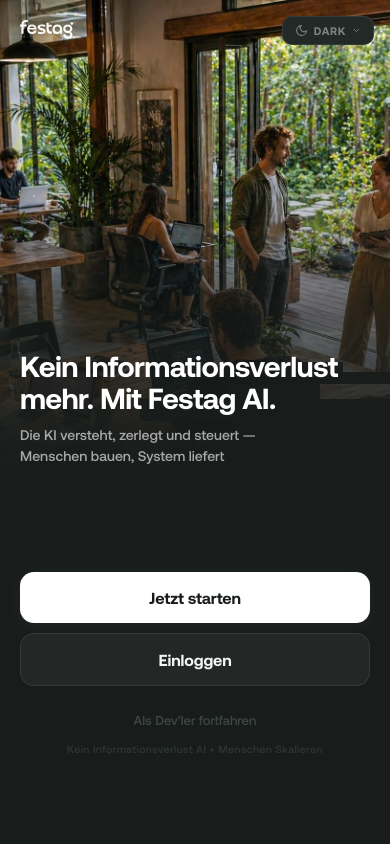
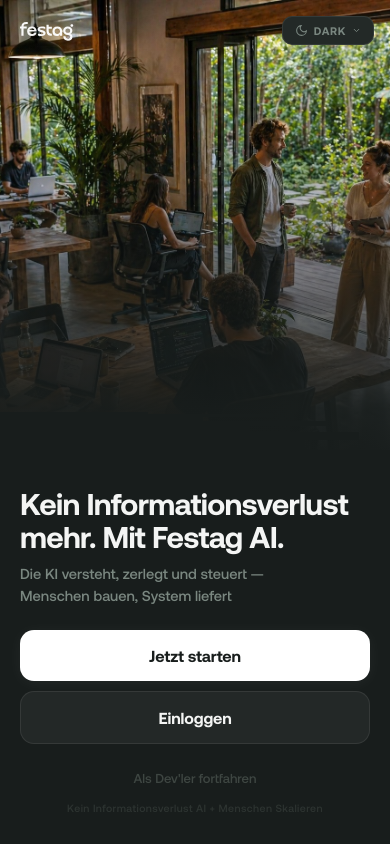
Before and after one commit to viastefan/festag-mvp, a Next.js app: page /login in a window 390 px wide. Built offline with nearby package versions, Linux system fonts and the light colour scheme.

Commit message:
fix(mobile): full-screen hero zentriert + vertical pixel-blocks (von unten nach oben), sidebar/mobile-bar theme-aware (dark mode), apphider auf mobile entfernt

```diff
--- a/app/login/page.tsx
+++ b/app/login/page.tsx
@@ -35,7 +35,7 @@ function getPanelBg(theme: string) {
   return '#F8F9F8'
 }
 
-// ── Mobile Pixel Signature: intentional staircase from bottom-right ──
+// ── Mobile Pixel Signature: vertical stack rising from bottom ──
 function PixelBlocksMobile() {
   const [bg, setBg] = useState(() => getPanelBg(
     typeof window !== 'undefined' ? localStorage.getItem('festag_theme') || 'dark' : 'dark'
@@ -50,24 +50,27 @@ function PixelBlocksMobile() {
     return () => window.removeEventListener('festag-theme', update)
   }, [])
 
-  // Deliberate staircase — Festag brand signature, rising from bottom-right
-  const blocks = [
-    { right: 0,     bottom: 0,       w: '56%', h: '9%'   },
-    { right: 0,     bottom: '9%',    w: '40%', h: '5%'   },
-    { right: 0,     bottom: '14%',   w: '64%', h: '4.5%' },
-    { right: '18%', bottom: '18.5%', w: '24%', h: '3%'   },
-    { right: 0,     bottom: '21.5%', w: '32%', h: '2.5%' },
-    { right: '12%', bottom: '24%',   w: '16%', h: '2%'   },
+  // Vertical staircase rising from bottom — full-width signature on mobile
+  // Each row is a horizontal slab; widths shrink as we go up
+  const rows = [
+    { bottom: 0,      h: 14, w: '100%' },
+    { bottom: 14,     h: 10, w: '78%'  },
+    { bottom: 24,     h: 8,  w: '92%'  },
+    { bottom: 32,     h: 6,  w: '64%'  },
+    { bottom: 38,     h: 5,  w: '84%'  },
+    { bottom: 43,     h: 4,  w: '52%'  },
+    { bottom: 47,     h: 3,  w: '70%'  },
+    { bottom: 50,     h: 2.5,w: '38%'  },
   ]
   return (
     <>
-      {blocks.map((b, i) => (
+      {rows.map((b, i) => (
         <div key={i} className="px-mob" style={{
           position: 'absolute',
-          right: b.right, bottom: b.bottom,
-          width: b.w, height: b.h,
+          left: 0, bottom: `${b.bottom}px`,
+          width: b.w, height: `${b.h}px`,
           background: bg,
-          animationDelay: `${i * 0.08 + 0.12}s`,
+          animationDelay: `${i * 0.05 + 0.1}s`,
           zIndex: 3,
         }}/>
       ))}
@@ -196,7 +199,7 @@ const MOBILE_CSS = `
   *{box-sizing:border-box;margin:0;padding:0;}
   @keyframes spin{to{transform:rotate(360deg);}}
   @keyframes fadeUp{from{opacity:0;transform:translateY(14px);}to{opacity:1;transform:translateY(0);}}
-  @keyframes pxRise{from{opacity:0;transform:translateY(70px);}to{opacity:1;transform:translateY(0);}}
+  @keyframes pxRise{from{opacity:0;transform:translateY(80px);}to{opacity:1;transform:translateY(0);}}
   input::placeholder{color:var(--text-muted);opacity:1;}
   body{background:var(--bg)!important;}
 
@@ -207,33 +210,52 @@ const MOBILE_CSS = `
 
   /* ── Animations ── */
   .frm{animation:fadeUp .35s cubic-bezier(.16,1,.3,1) both;}
-  .px-mob{pointer-events:none;animation:pxRise .75s cubic-bezier(.16,1,.3,1) both;}
+  .px-mob{pointer-events:none;animation:pxRise .8s cubic-bezier(.16,1,.3,1) both;}
 
-  /* ── MOBILE: Hero Image ── */
+  /* ── MOBILE: Full-screen hero (image bleeds top, dark fade to bg color) ── */
   .mob-hero{
     display:block;
-    position:relative;
-    width:100%;
-    height:58dvh;
-    min-height:300px;
+    position:absolute;
+    top:0;left:0;right:0;
+    height:55dvh;
     overflow:hidden;
-    flex-shrink:0;
+    z-index:0;
   }
 
   /* ── MOBILE: Theme-aware gradient ── */
   .mob-grad{position:absolute;inset:0;pointer-events:none;z-index:1;}
-  [data-theme="dark"]  .mob-grad{background:linear-gradient(180deg,rgba(24,29,28,0) 0%,rgba(24,29,28,.02) 35%,rgba(24,29,28,.6) 62%,rgba(24,29,28,.97) 90%,#181D1C 100%);}
-  [data-theme="light"] .mob-grad{background:linear-gradient(180deg,rgba(248,249,248,0) 0%,rgba(248,249,248,.02) 35%,rgba(248,249,248,.6) 62%,rgba(248,249,248,.97) 90%,#F8F9F8 100%);}
-  [data-theme="read"]  .mob-grad{background:linear-gradient(180deg,rgba(245,240,232,0) 0%,rgba(245,240,232,.02) 35%,rgba(245,240,232,.6) 62%,rgba(245,240,232,.97) 90%,#F5F0E8 100%);}
+  [data-theme="dark"]  .mob-grad{background:linear-gradient(180deg,rgba(24,29,28,0) 0%,rgba(24,29,28,.05) 30%,rgba(24,29,28,.55) 60%,rgba(24,29,28,.96) 88%,#181D1C 100%);}
+  [data-theme="light"] .mob-grad{background:linear-gradient(180deg,rgba(248,249,248,0) 0%,rgba(248,249,248,.05) 30%,rgba(248,249,248,.55) 60%,rgba(248,249,248,.96) 88%,#F8F9F8 100%);}
+  [data-theme="read"]  .mob-grad{background:linear-gradient(180deg,rgba(245,240,232,0) 0%,rgba(245,240,232,.05) 30%,rgba(245,240,232,.55) 60%,rgba(245,240,232,.96) 88%,#F5F0E8 100%);}
 
-  /* ── MOBILE: CTA Section ── */
-  .mob-cta{
-    flex:1;
+  /* ── MOBILE: Mobile container — full screen with content centered in lower half ── */
+  .mob-page{
+    position:relative;
+    min-height:100dvh;
+    width:100%;
     display:flex;
     flex-direction:column;
-    justify-content:center;
-    padding:24px 20px calc(env(safe-area-inset-bottom) + 28px);
-    gap:0;
+    background:var(--bg);
+    overflow:hidden;
+  }
+
+  /* Logo positioned over hero */
+  .mob-logo{
+    position:absolute;
+    top:calc(env(safe-area-inset-top) + 22px);
+    left:20px;
+    z-index:5;
+    height:20px;
+    opacity:.95;
+    filter:brightness(0) invert(1);
+  }
+
+  /* CTA section — sits in lower portion of screen, content centered */
+  .mob-cta{
+    position:relative;
+    z-index:2;
+    margin-top:auto;
+    padding:0 20px calc(env(safe-area-inset-bottom) + 28px);
   }
 
   /* ── MOBILE: Form View ── */
@@ -241,19 +263,21 @@ const MOBILE_CSS = `
     flex:1;
     display:flex;
     flex-direction:column;
-    justify-content:flex-start;
-    padding:calc(env(safe-area-inset-top) + 20px) 20px calc(env(safe-area-inset-bottom) + 40px);
+    justify-content:center;
+    padding:calc(env(safe-area-inset-top) + 24px) 20px calc(env(safe-area-inset-bottom) + 32px);
     overflow-y:auto;
     -webkit-overflow-scrolling:touch;
+    min-height:100dvh;
   }
 
   /* ── DESKTOP OVERRIDES (≥769px — untouched) ── */
   @media(min-width:769px){
     .mob-hero{display:none!important;}
-    .mob-cta{padding:52px;justify-content:center;}
+    .mob-page{min-height:auto;background:var(--bg);}
+    .mob-cta{padding:52px;margin-top:0;justify-content:center;display:flex;flex-direction:column;height:100%;}
     .l-left{display:flex;flex:1.2;min-width:0;}
     .l-right{width:480px;flex:none;background:var(--bg);}
-    .form-scroll{padding:0 52px;justify-content:center;}
+    .form-scroll{padding:0 52px;justify-content:center;min-height:100vh;}
   }
 `
 
@@ -322,47 +346,26 @@ export default function LoginPage() {
       <style>{MOBILE_CSS}</style>
       <ThemeToggle/>
       <div className="l-wrap">
-        {/* Desktop left panel — untouched */}
+        {/* Desktop left panel — UNTOUCHED */}
         <div className="l-left"><ImagePanel view="home"/></div>
 
         <div className="l-right">
-          {/* ── MOBILE HERO ── */}
+          <div className="mob-page">
+            {/* MOBILE: full-bleed hero behind content */}
             <div className="mob-hero">
               <img src="/bg-office.jpg" alt="" style={{
                 position: 'absolute', inset: 0, width: '100%', height: '100%',
-              objectFit: 'cover', objectPosition: 'center 20%',
+                objectFit: 'cover', objectPosition: 'center 25%',
               }}/>
-            <div className="mob-grad" style={{ zIndex: 1 }}/>
-            {/* PixelBlocks below gradient so they show through */}
-            <div style={{ position: 'absolute', inset: 0, zIndex: 2 }}>
+              <div className="mob-grad"/>
               <PixelBlocksMobile/>
             </div>
-            {/* Logo — top-left with safe-area */}
-            <img src="/brand/logo.svg" alt="festag" style={{
-              position: 'absolute',
-              top: 'calc(env(safe-area-inset-top) + 20px)',
-              left: 20, zIndex: 4,
-              height: 20, opacity: .95,
-              filter: 'brightness(0) invert(1)',
-            }}/>
-            {/* Headline — bottom of hero */}
-            <div style={{ position: 'absolute', bottom: 24, left: 20, right: 20, zIndex: 4 }}>
-              <h1 style={{
-                fontSize: 29, fontWeight: 700, color: '#fff',
-                lineHeight: 1.12, letterSpacing: '-.6px', marginBottom: 9,
-              }}>
-                Kein Informationsverlust<br/>mehr. Mit Festag AI.
-              </h1>
-              <p style={{
-                fontSize: 14, fontWeight: 500,
-                color: 'rgba(255,255,255,.62)', lineHeight: 1.5,
-              }}>
-                Die KI versteht, zerlegt und steuert —<br/>Menschen bauen, System liefert
-              </p>
-            </div>
-          </div>
 
-          {/* ── MOBILE CTA ── */}
+            {/* MOBILE: logo top-left over hero */}
+            <img src="/brand/logo.svg" alt="festag" className="mob-logo desk-hide"/>
+            <style>{`@media(min-width:769px){.desk-hide{display:none!important;}}`}</style>
+
+            {/* MOBILE CTA — centered horizontally, anchored bottom */}
             <div className="mob-cta">
               {/* Desktop-only header */}
               <div style={{ display: 'none' }} className="desk-only">
@@ -370,6 +373,23 @@ export default function LoginPage() {
                 <img src="/brand/logo.svg" alt="festag" style={{ height: 20, marginBottom: 44, display: 'block', filter: 'var(--logo-filter,none)' }}/>
                 <h1 style={{ fontSize: 34, fontWeight: 700, color: 'var(--text)', letterSpacing: '-.7px', lineHeight: 1.15, marginBottom: 10 }}>{greeting}</h1>
                 <p style={{ fontSize: 16, color: 'var(--text-secondary)', marginBottom: 40, lineHeight: 1.6, fontWeight: 500 }}>{getGreetingSub()}</p>
+              </div>
+
+              {/* Mobile: Headline + sub */}
+              <div className="mob-text" style={{ marginBottom: 24 }}>
+                <style>{`@media(min-width:769px){.mob-text{display:none!important;}}`}</style>
+                <h1 style={{
+                  fontSize: 30, fontWeight: 700, color: 'var(--text)',
+                  lineHeight: 1.1, letterSpacing: '-.65px', marginBottom: 10,
+                }}>
+                  Kein Informationsverlust<br/>mehr. Mit Festag AI.
+                </h1>
+                <p style={{
+                  fontSize: 14.5, fontWeight: 500,
+                  color: 'var(--text-secondary)', lineHeight: 1.5,
+                }}>
+                  Die KI versteht, zerlegt und steuert —<br/>Menschen bauen, System liefert
+                </p>
               </div>
 
               {/* Buttons */}
@@ -393,10 +413,11 @@ export default function LoginPage() {
               <p style={{
                 textAlign: 'center', fontSize: 10.5,
                 color: 'var(--text-muted)', marginTop: 10,
-              letterSpacing: '.04em', fontWeight: 500, opacity: .6,
+                letterSpacing: '.04em', fontWeight: 500, opacity: .55,
               }}>
                 Kein Informationsverlust AI + Menschen Skalieren
               </p>
+            </div>
           </div>
         </div>
       </div>
--- a/components/AppHeader.tsx
+++ b/components/AppHeader.tsx
@@ -41,9 +41,7 @@ export default function AppHeader({ title, subtitle }: Props) {
     }}>
       <style>{`
         @media(max-width:768px){
-          .app-header{padding:12px 16px!important;gap:10px!important;}
-          .ah-title{display:none!important;}
-          .ah-search{flex:1;}
+          .app-header{display:none!important;}
         }
       `}</style>
 
```
Also changed, not shown: components/Sidebar.tsx (+20 -36 lines). Lines whose indentation alone changed are shown as unchanged.
